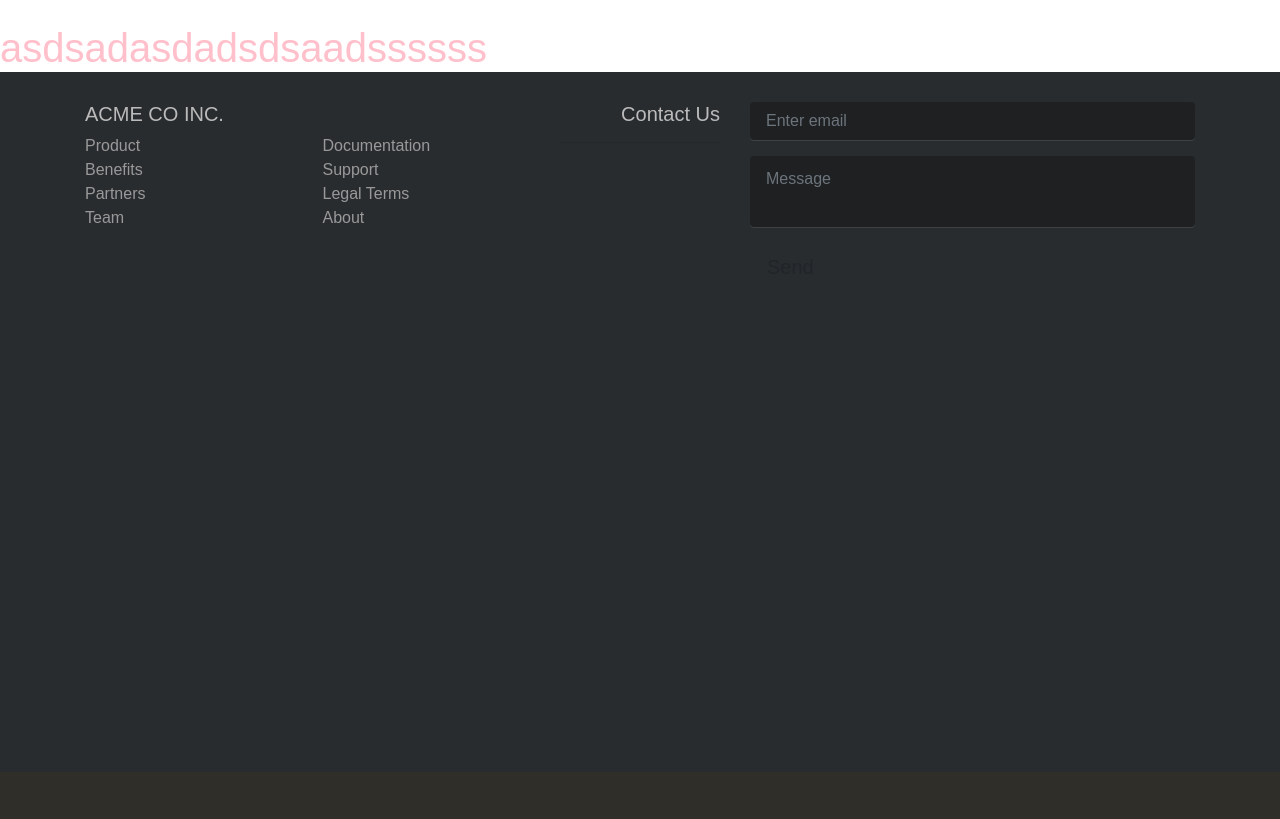
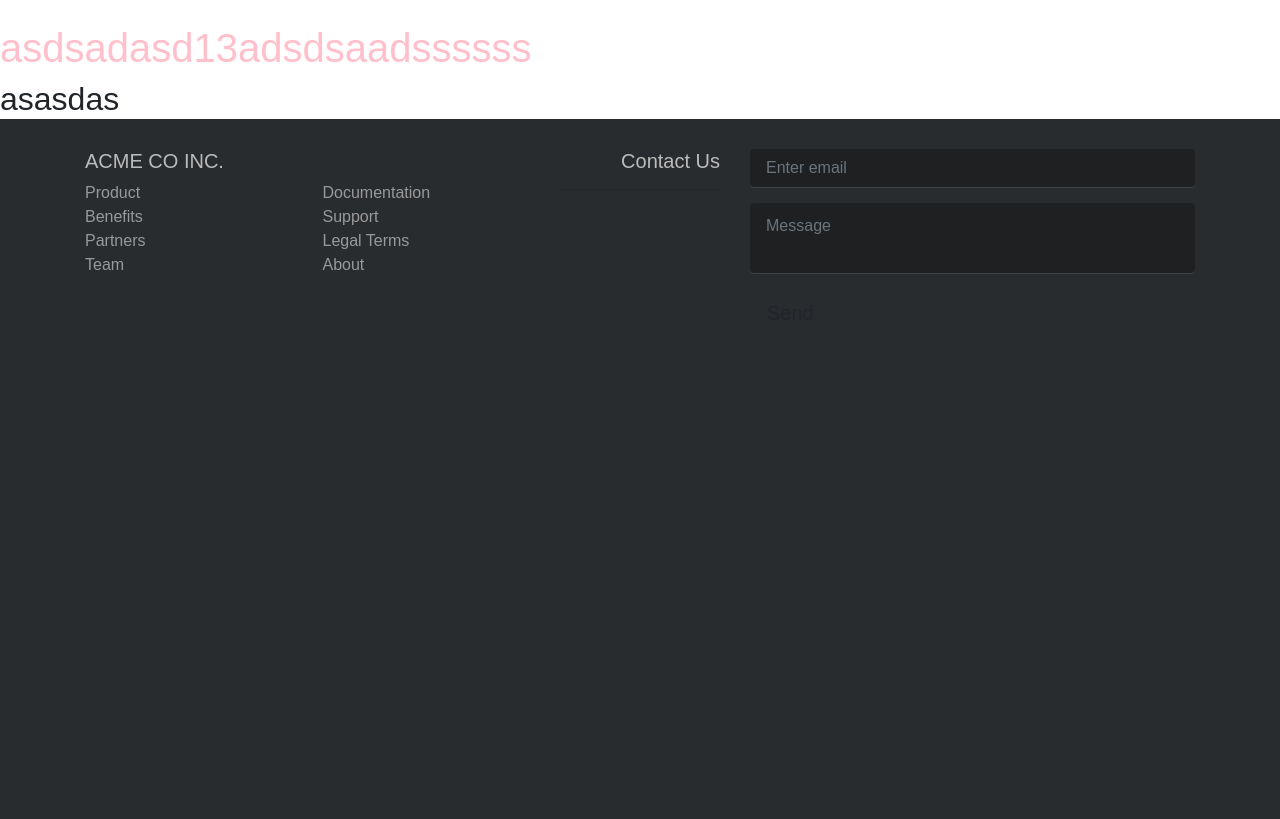
Before and after one commit to leandroturrion/RepositorioJaguareteKAA, a Django app: page / in a window 1280 px wide. Shown: the part 187-1006 px from the top of the page. Before the commit the page ends 461 px from the top, so only its background shows below. Run offline with Django 3.2, Linux system fonts and the light colour scheme; some libraries are stand-ins or nearby versions.

Commit message:
Segundo push!

```diff
--- a/Yaguarete/templates/index.html
+++ b/Yaguarete/templates/index.html
@@ -3,7 +3,8 @@
 
 {% block body %}
 
-<h1>asdsadasdadsdsaadssssss</h1>
+<h1>asdsadasd13adsdsaadssssss</h1>
+<h2>asasdas</h2>
 
 
 {% endblock %}
```
